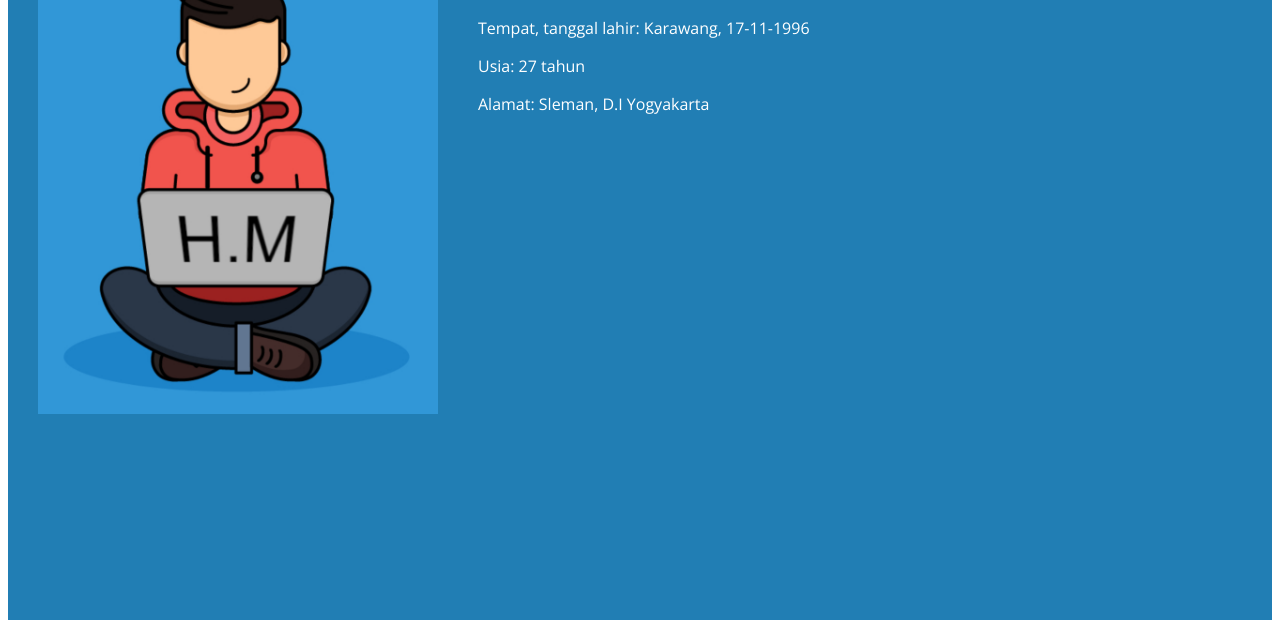
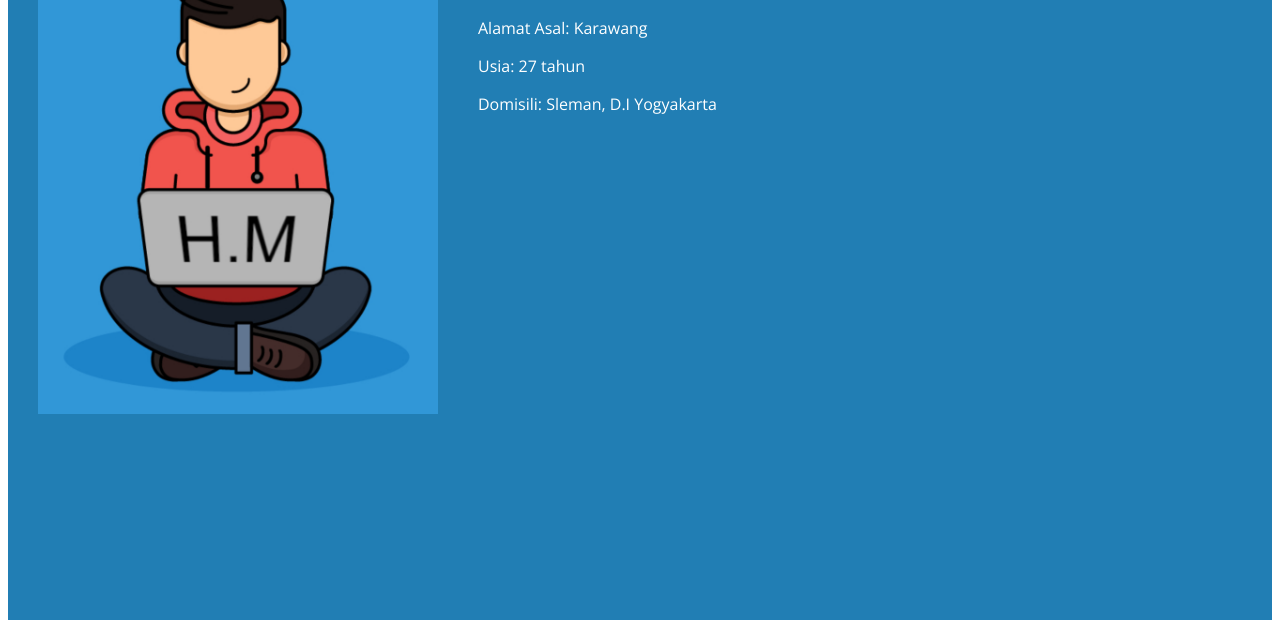
Before and after one commit to husnimubarok1/husnimubarok1.github.io, a plain HTML site: page index.html in a window 1280 px wide. Shown: the part 180-800 px from the top of the page. Drawn offline with nearby package versions, Linux system fonts and the light colour scheme.

Commit message:
update mulu

```diff
--- a/index.html
+++ b/index.html
@@ -28,9 +28,9 @@
             <img src="PP CV Website.jpg" alt="Gambarnya kenapa?" width="500px"><br>
             <div>
                 <h2>Husni Mubarok</h2>
-                    <p>Tempat, tanggal lahir: Karawang, 17-11-1996</p>
+                    <p>Alamat Asal: Karawang</p>
                     <p>Usia: 27 tahun</p>
-                    <p>Alamat: Sleman, D.I Yogyakarta</p>
+                    <p>Domisili: Sleman, D.I Yogyakarta</p>
             </div>
        </div>
        <div id="riwayat" class="jarak">
```
